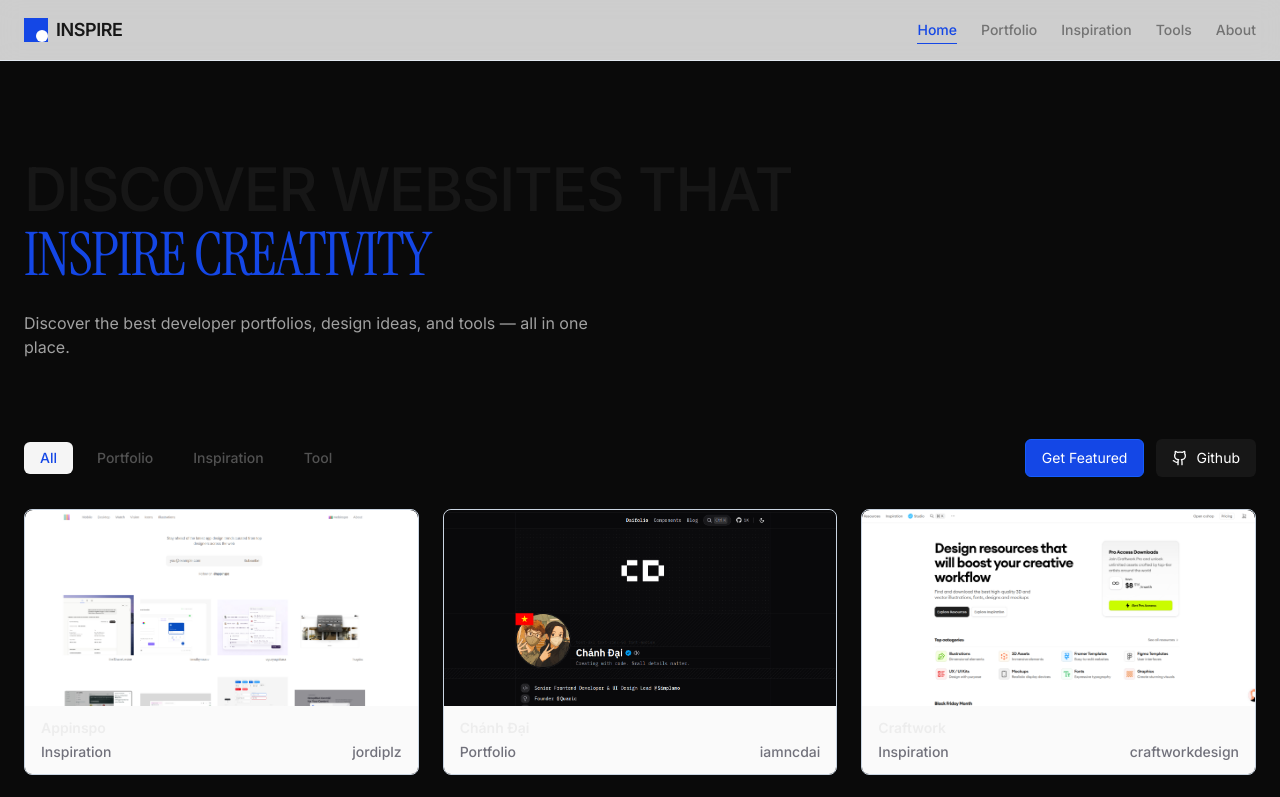
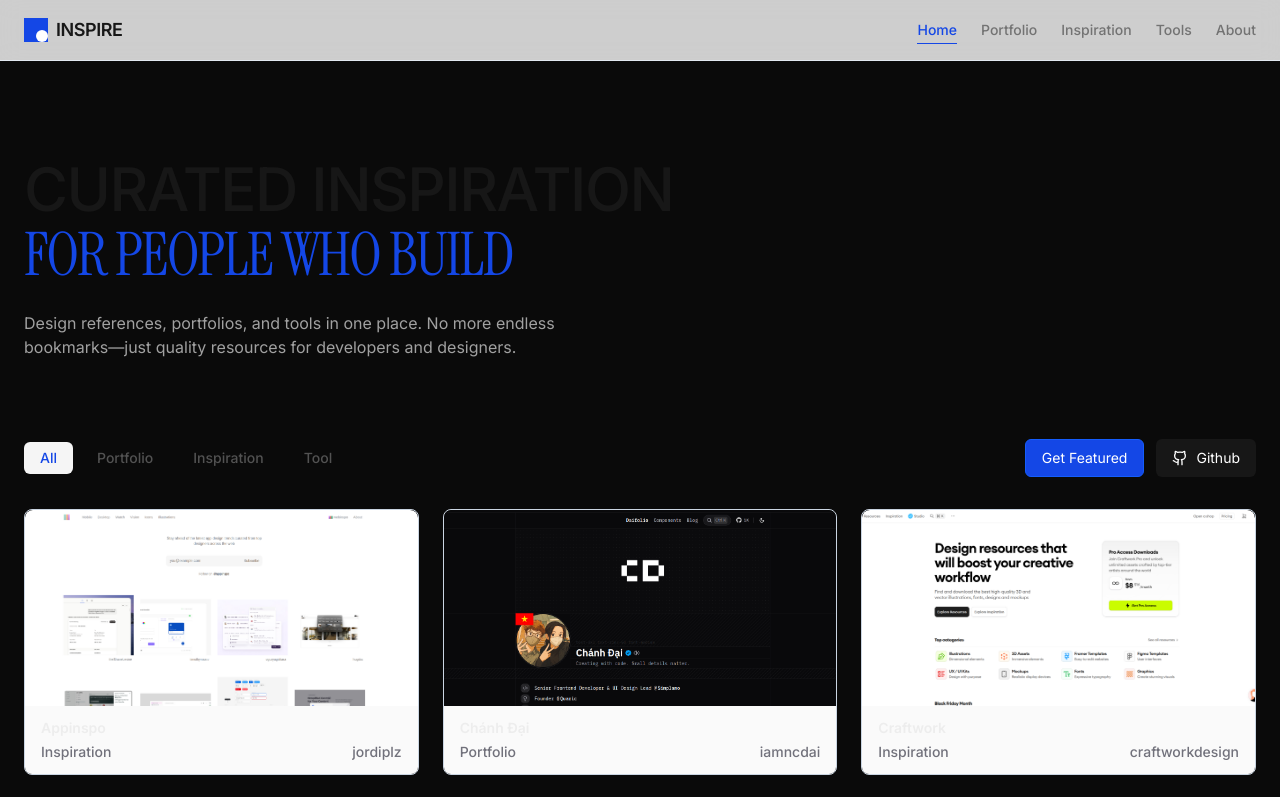
Before and after one commit to prasanjit-dey-ux/Inspohub, a Next.js app in the folder client/: page / in a window 1280 px wide. Shown: the top 797 px of the page. Built offline with nearby package versions, Linux system fonts and the light colour scheme.

Commit message:
updated: the home page ux writing

```diff
--- a/client/app/page.tsx
+++ b/client/app/page.tsx
@@ -27,9 +27,9 @@
       <div className="relative z-10">
         <Container>
           <Header
-            title="Discover websites that"
-            highlight="Inspire creativity"
-            description="Discover the best developer portfolios, design ideas, and tools — all in one place."
+            title="Curated Inspiration"
+            highlight="For People Who Build"
+            description="Design references, portfolios, and tools in one place. No more endless bookmarks—just quality resources for developers and designers."
           />
 
           <Filters activeFilter={activeFilter} setActiveFilter={handleFilterChange} />
```
